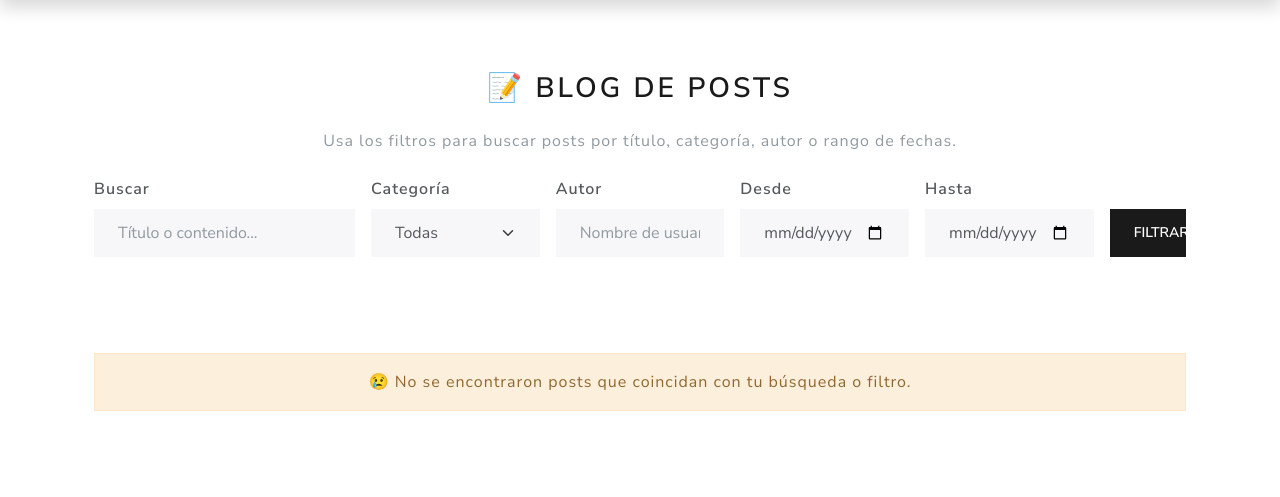
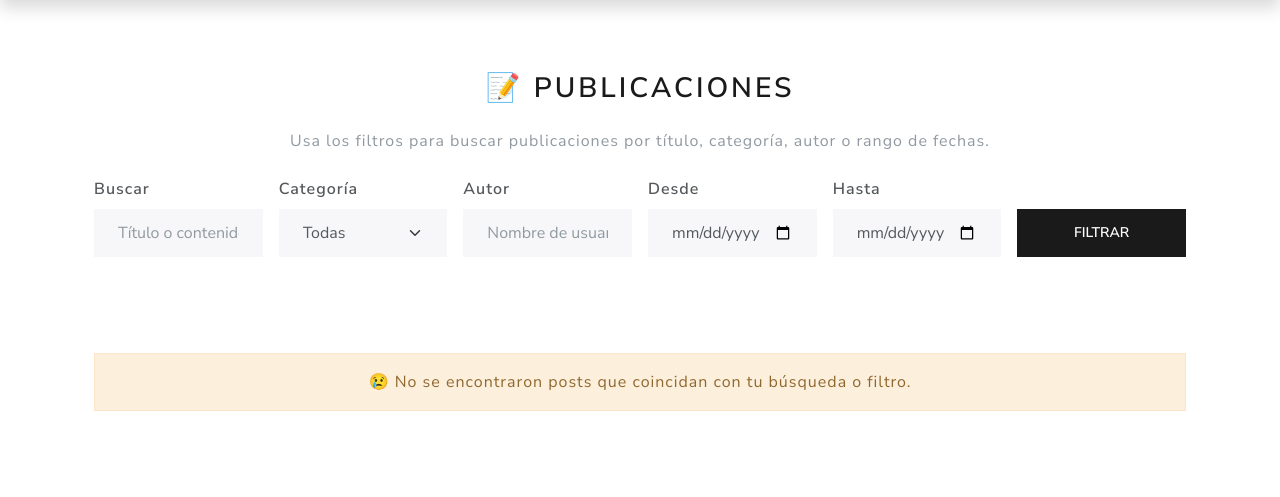
Before and after one commit to sergiorioscomar/blog, a Django app: page /blog/ in a window 1280 px wide. Shown: the part 92-589 px from the top of the page. Run offline with Django 5.2, Linux system fonts and the light colour scheme; data that the repository does not hold is empty; some libraries are stand-ins or nearby versions.

Commit message:
post_list

```diff
--- a/django_project/apps/blog/templates/post_list.html
+++ b/django_project/apps/blog/templates/post_list.html
@@ -5,16 +5,16 @@
 <div class="container my-5">
 
     <!-- Título -->
-    <h2 class="text-center mb-4">📝 Blog de Posts</h2>
+    <h2 class="text-center mb-4">📝 Publicaciones</h2>
     <p class="text-center text-muted mb-4">
-        Usa los filtros para buscar posts por título, categoría, autor o rango de fechas.
+        Usa los filtros para buscar publicaciones por título, categoría, autor o rango de fechas.
     </p>
 
     <!-- Formulario de búsqueda y filtro -->
     <form method="get" class="row g-3 mb-5 justify-content-center align-items-end">
 
         <!-- Buscar -->
-        <div class="col-md-3">
+        <div class="col-md-2">
             <label class="form-label fw-semibold">Buscar</label>
             <input type="text" name="q" class="form-control" placeholder="Título o contenido..."
                    value="{{ request.GET.q }}">
@@ -55,7 +55,7 @@
         </div>
 
         <!-- Botón -->
-        <div class="col-md-1">
+        <div class="col-md-2">
             <button type="submit" class="btn btn-primary w-100">Filtrar</button>
         </div>
     </form>
```
